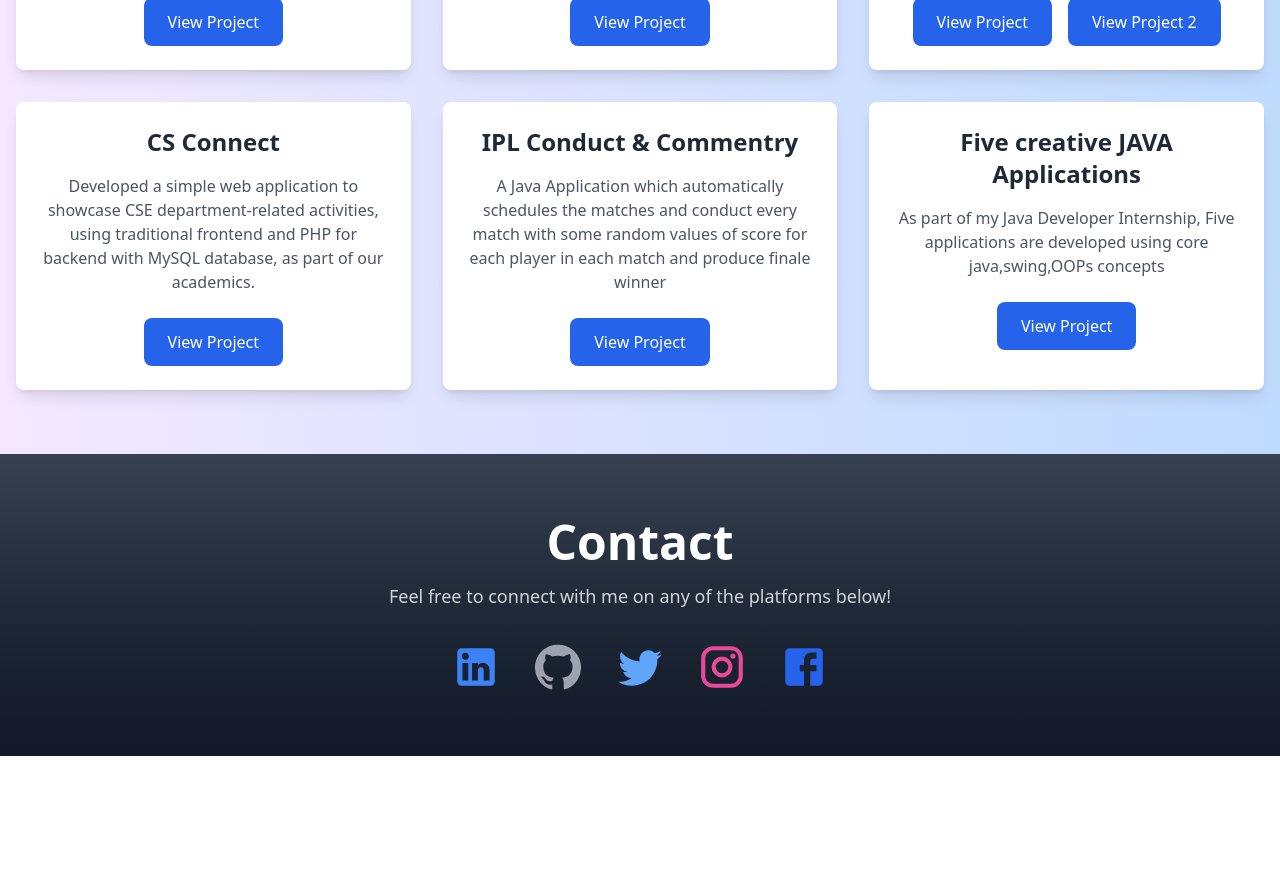
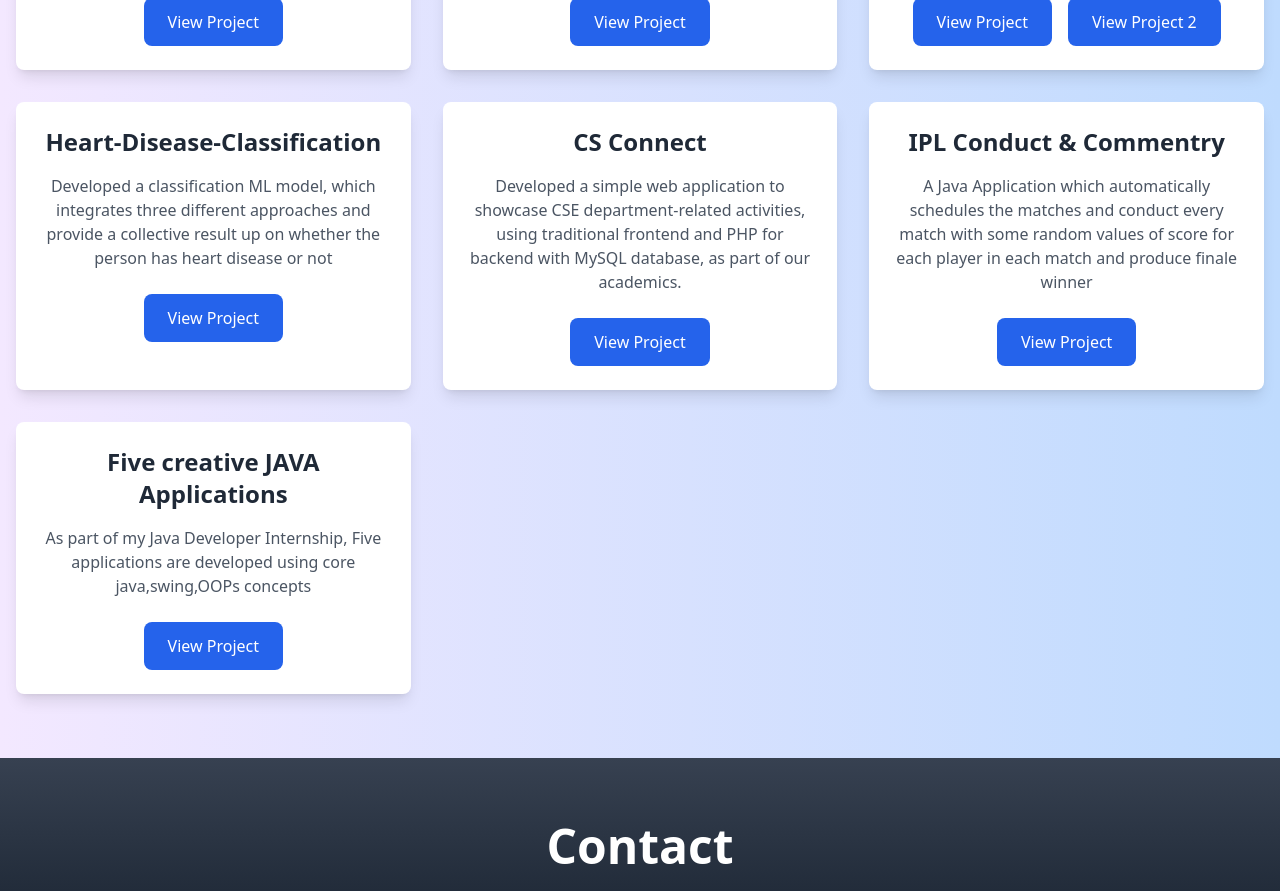
Before and after one commit to TharunYetti/portfolio, a React (Create React App) app: page / in a window 1280 px wide. Shown: the part 3780-4671 px from the top of the page. Before the commit the page ends 4536 px from the top, so only its background shows below. Built offline with nearby package versions, Linux system fonts and the light colour scheme.

Commit message:
Add project

```diff
--- a/src/components/Projects.js
+++ b/src/components/Projects.js
@@ -18,6 +18,11 @@ const projects = [
     link: "https://github.com/Student-Recreation-Center-CSE-RKV/HHO-API",
     link2: "https://github.com/Student-Recreation-Center-CSE-RKV/HHO-Client",
     image: "https://via.placeholder.com/300x200", // Replace with your image URL
+  },{
+    title: "Heart-Disease-Classification",
+    description: "Developed a classification ML model, which integrates three different approaches and provide a collective result up on whether the person has heart disease or not",
+    link: "https://github.com/TharunYetti/Heart-Disease-Classification-Using-ML",
+    image: "https://via.placeholder.com/300x200",
   },
   {
     title: "CS Connect",
```
